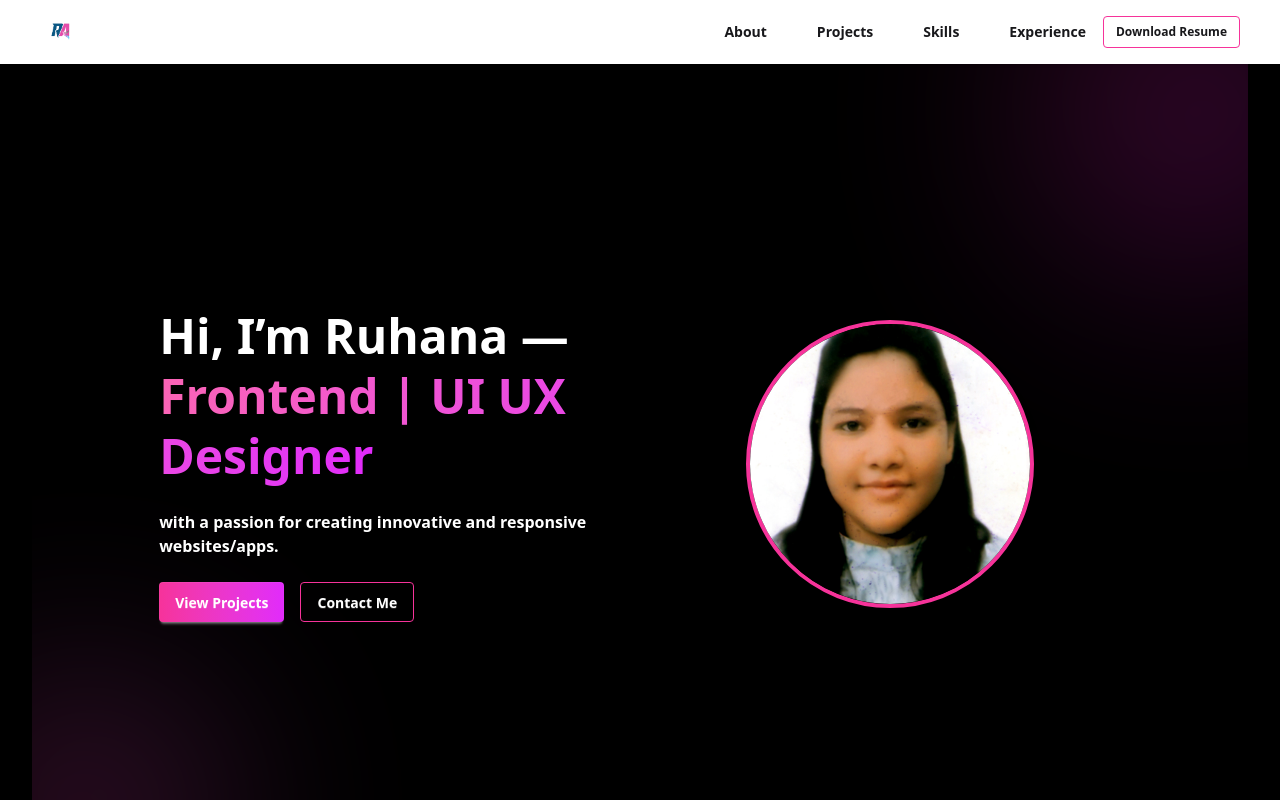
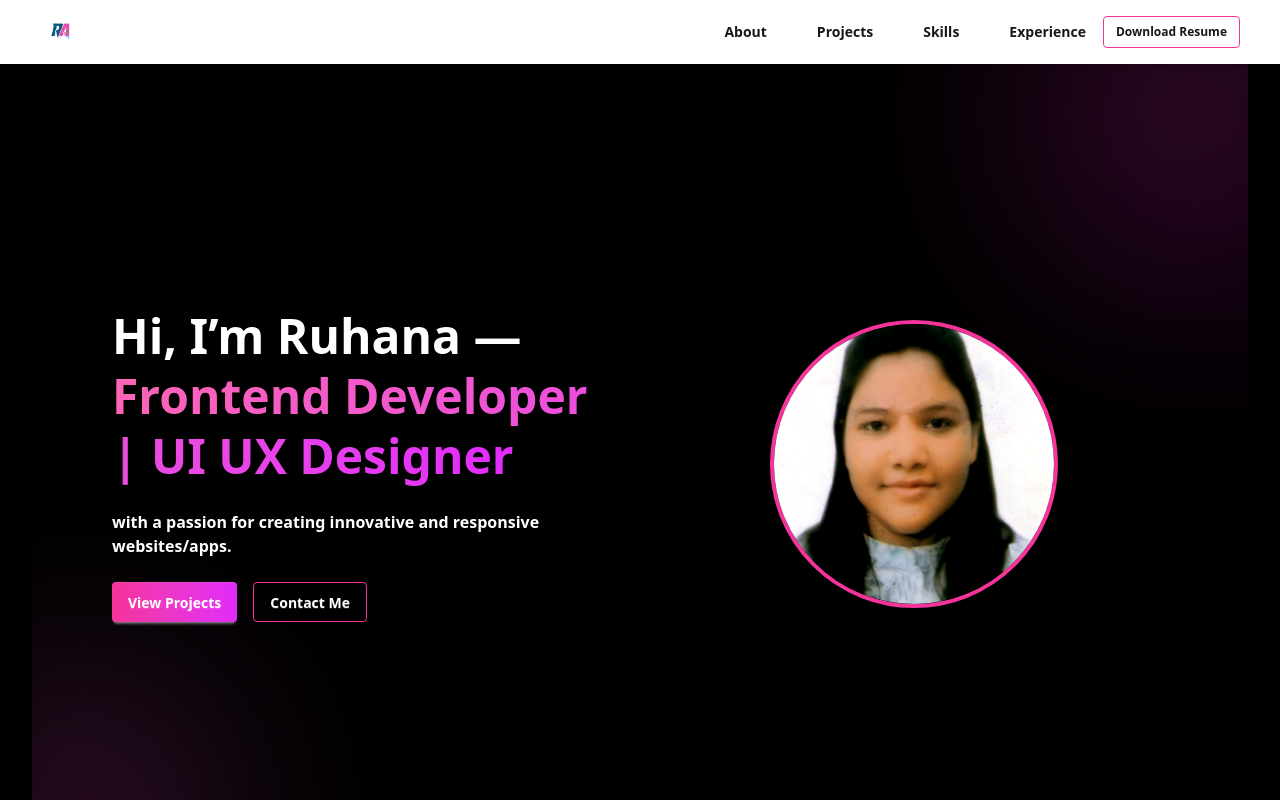
Before and after one commit to ruhanaatiq/ruhana-portfolio, a React (Vite) app: page / in a window 1280 px wide. Shown: the top 800 px of the page. Built offline with nearby package versions, Linux system fonts and the light colour scheme.

Commit message:
changed designation

```diff
--- a/src/components/Hero.jsx
+++ b/src/components/Hero.jsx
@@ -28,7 +28,7 @@ const Hero = () => {
           <h1 className="text-4xl md:text-5xl font-bold leading-tight">
             Hi, I’m Ruhana — <br />
             <span className="text-transparent bg-clip-text bg-gradient-to-r from-pink-400 to-fuchsia-500">
-              Frontend  | UI UX Designer
+              Frontend Developer | UI UX Designer
             </span>
           </h1>
 
```
